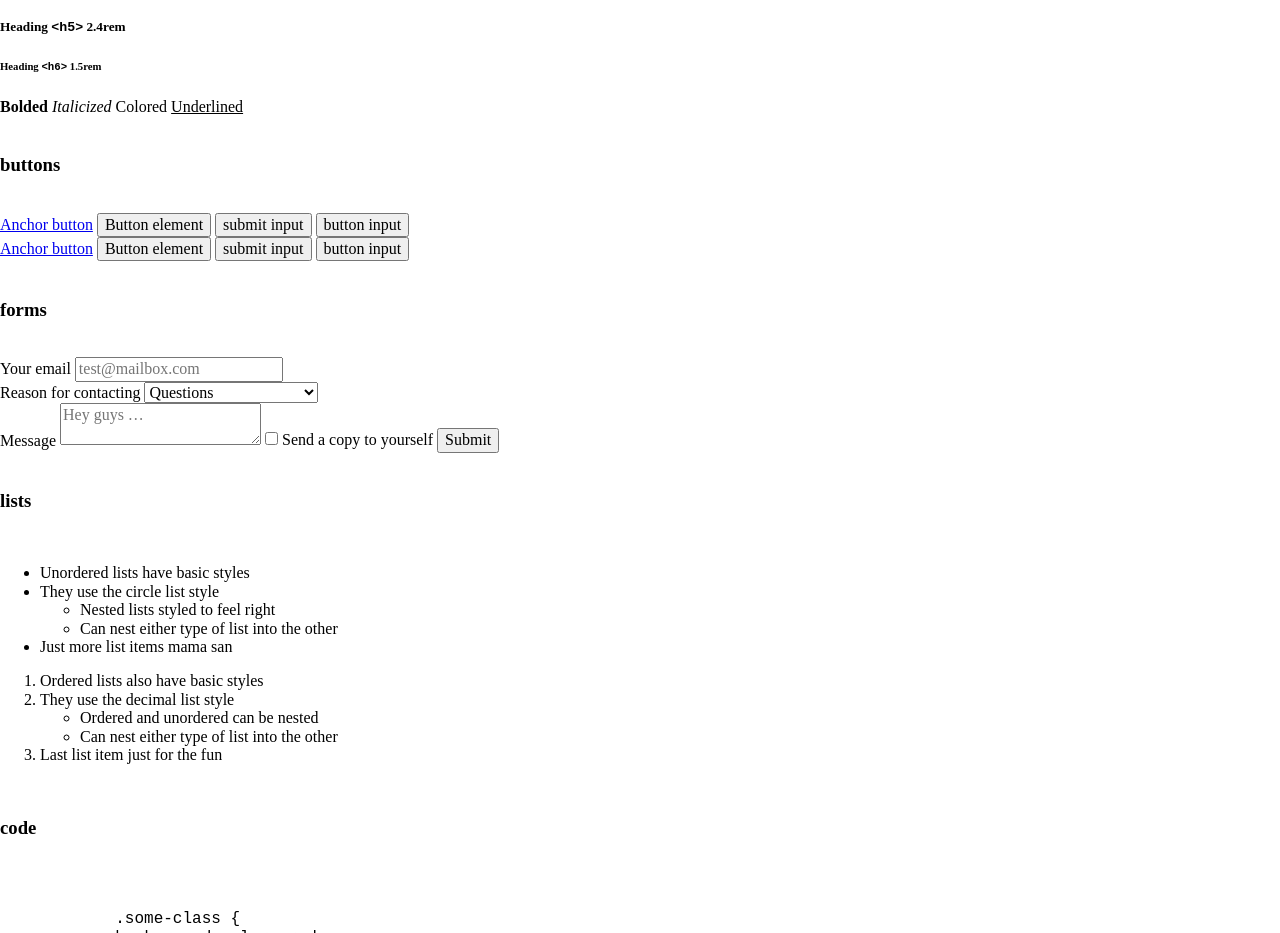
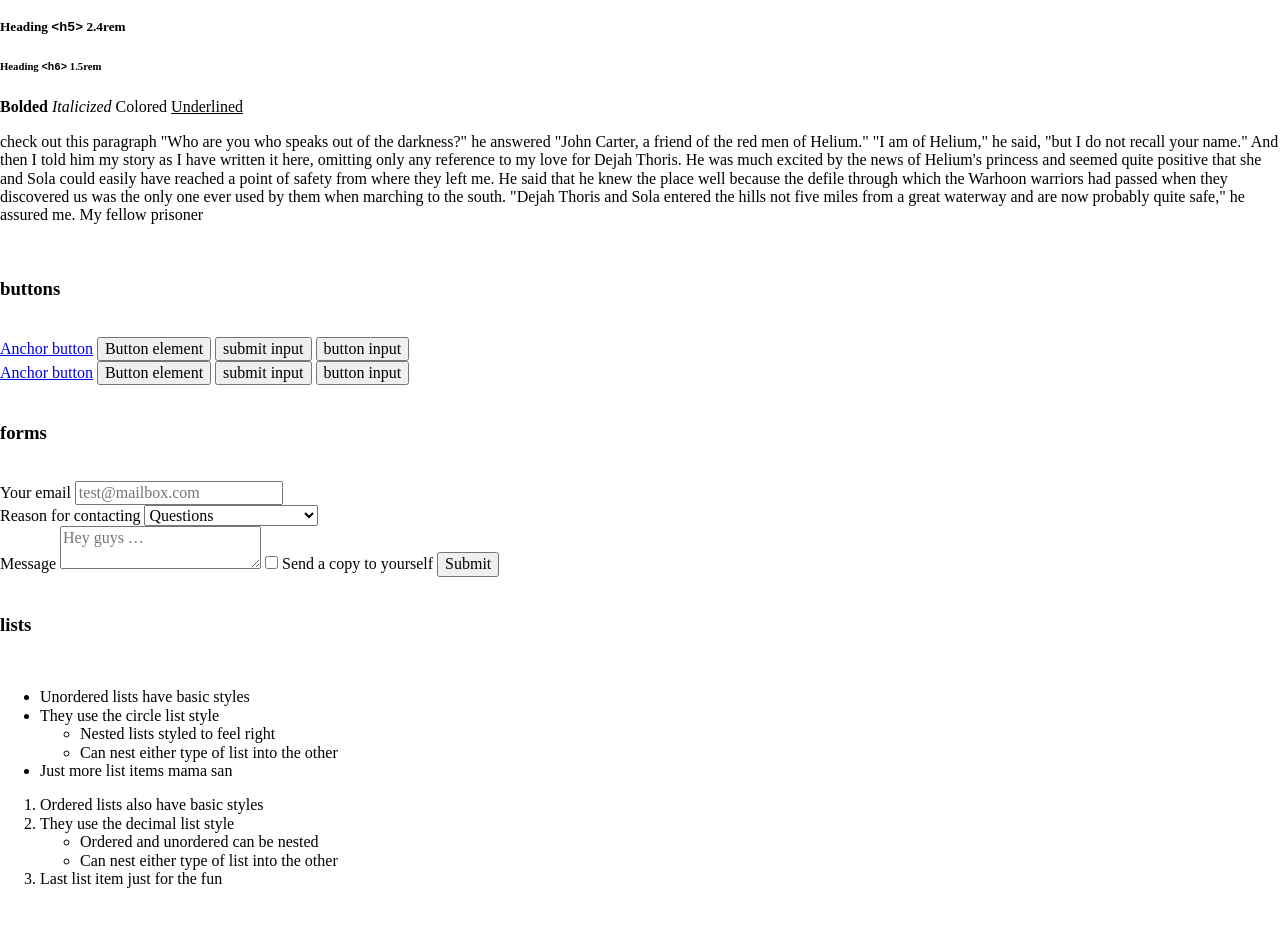
Before and after one commit to skeleton-framework/skeleton-framework, a website: page src/index.html in a window 1280 px wide. Shown: the part 3666-4599 px from the top of the page. Drawn offline with nearby package versions, Linux system fonts and the light colour scheme.

Commit message:
<p> example

```diff
--- a/src/index.html
+++ b/src/index.html
@@ -369,10 +369,26 @@
         <h4>Heading<span class="heading-font-size"> <code>&lt;h4&gt;</code> 3.0rem</span></h4>
         <h5>Heading<span class="heading-font-size"> <code>&lt;h5&gt;</code> 2.4rem</span></h5>
         <h6>Heading<span class="heading-font-size"> <code>&lt;h6&gt;</code> 1.5rem</span></h6>
+
         <strong>Bolded</strong>
         <em>Italicized</em>
         <a>Colored</a>
         <u>Underlined</u>
+
+        <p>
+            check out this paragraph "Who are you who speaks out of the
+            darkness?" he answered "John Carter, a friend of the red men of
+            Helium." "I am of Helium," he said, "but I do not recall your name."
+            And then I told him my story as I have written it here, omitting only
+            any reference to my love for Dejah Thoris.  He was much excited by the
+            news of Helium's princess and seemed quite positive that she and Sola
+            could easily have reached a point of safety from where they left me. He
+            said that he knew the place well because the defile through which the
+            Warhoon warriors had passed when they discovered us was the only one
+            ever used by them when marching to the south. "Dejah Thoris and Sola
+            entered the hills not five miles from a great waterway and are now
+            probably quite safe," he assured me. My fellow prisoner
+        </p>
       </div>
     </div>
   </div>
@@ -498,7 +514,7 @@
         <pre>
           <code>
             .some-class {
-            background-color: red;
+                background-color: red;
             }
           </code>
         </pre>
```
